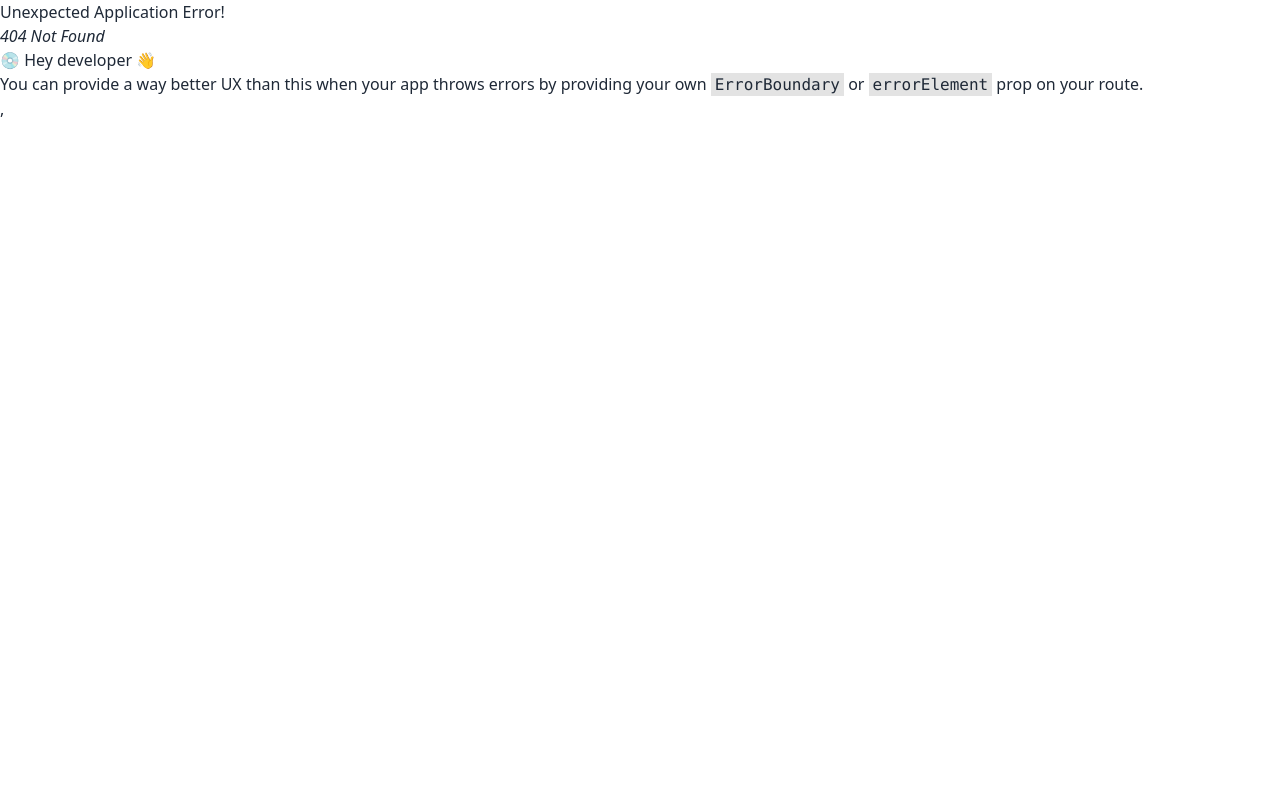
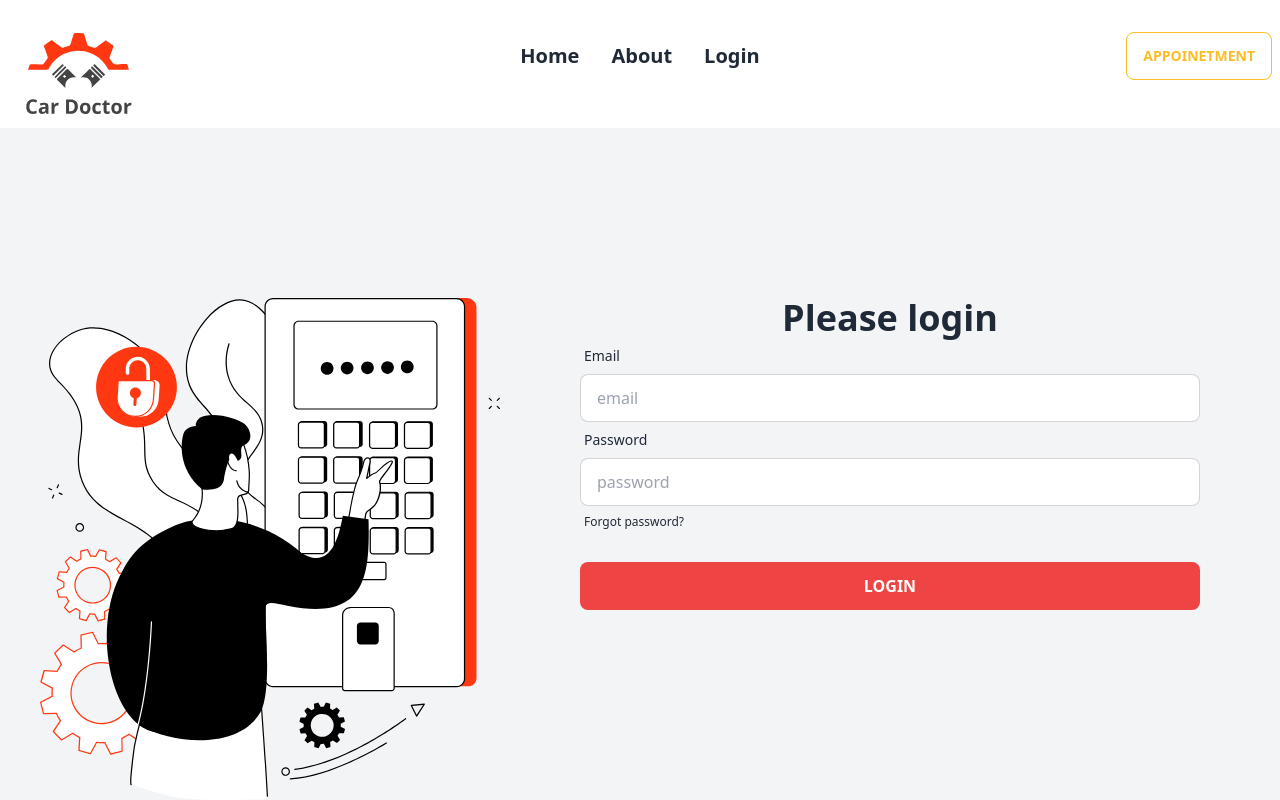
Before and after one commit to mdmasharafilhossain/car-shop-client, a React (Vite) app: page /login in a window 1280 px wide. Before the commit this address had no page. Shown: the top 800 px of the page. Built offline with nearby package versions, Linux system fonts and the light colour scheme.

Commit message:
login page added

```diff
--- a/package.json
+++ b/package.json
@@ -10,6 +10,7 @@
     "preview": "vite preview"
   },
   "dependencies": {
+    "firebase": "^10.5.2",
     "localforage": "^1.10.0",
     "match-sorter": "^6.3.1",
     "react": "^18.2.0",
--- /dev/null
+++ b/src/Pages/FireBase/FireBAse.js
@@ -0,0 +1,21 @@
+// Import the functions you need from the SDKs you need
+import { initializeApp } from "firebase/app";
+import { getAnalytics } from "firebase/analytics";
+// TODO: Add SDKs for Firebase products that you want to use
+// https://firebase.google.com/docs/web/setup#available-libraries
+
+// Your web app's Firebase configuration
+// For Firebase JS SDK v7.20.0 and later, measurementId is optional
+const firebaseConfig = {
+  apiKey: "AIzaSyDunrIuiXI8Ry85VdsI0RYQRjv0JG4oYcw",
+  authDomain: "car-shop-9bd07.firebaseapp.com",
+  projectId: "car-shop-9bd07",
+  storageBucket: "car-shop-9bd07.appspot.com",
+  messagingSenderId: "1062306490972",
+  appId: "1:1062306490972:web:42f6fe6e3ede5e85a95499",
+  measurementId: "G-GKM258CL4N"
+};
+
+// Initialize Firebase
+const app = initializeApp(firebaseConfig);
+export default app;
--- /dev/null
+++ b/src/Pages/Login/Login.jsx
@@ -0,0 +1,62 @@
+import logo from '../../assets/images/login/login.svg'
+const Login = () => {
+    const handleLogin = e => {
+        e.preventDefault();
+    }
+    return (
+        <div>
+            <div>
+                <div className="bg-gray-100 py-[150px]">
+                    <div className=" text-center  py-5 flex">
+                        <div className=' ml-10'>
+                         <img src={logo} alt="" />
+                        </div>
+                        <div className=" flex-1 w-1/2 px-20">
+                            <h2 className="text-4xl font-bold">Please login</h2>
+
+                            <form onSubmit={handleLogin} className="">
+                                <div className="form-control">
+                                    <label className="label">
+                                        <span className="label-text">Email</span>
+                                    </label>
+                                    <input type="email" placeholder="email" name="email" className="input input-bordered" required />
+                                </div>
+                                <div className="form-control">
+                                    <label className="label">
+                                        <span className="label-text">Password</span>
+                                    </label>
+                                    <input type="password" placeholder="password"
+                                        name="password" className="input input-bordered" required />
+                                    <label className="label">
+                                        <a href="#" className="label-text-alt link link-hover">Forgot password?</a>
+                                    </label>
+                                </div>
+                                <div className="form-control mt-6">
+                                    <button className="btn btn-primary bg-red-500 border-none font-bold text-white text-base hover:bg-red-700">Login</button>
+
+
+                                </div>
+                            </form>
+
+                            {/* <button onClick={hadleGoogleLogin} className="btn btn-primary bg-green-700 hover:bg-green-900 text-white">Google Login</button>
+{
+    errorMessage && <p className="text-sm font-bold text-red-700">{errorMessage}</p>
+}
+<p className="text-xl mt-10">New Here?Please <Link to="/register" className="font-bold text-green-600">Register</Link></p> */}
+                        </div>
+                    </div>
+
+
+
+
+
+
+
+
+                </div>
+            </div>
+        </div>
+    );
+};
+
+export default Login;
--- a/src/Pages/OrderCard/OrderCard.jsx
+++ b/src/Pages/OrderCard/OrderCard.jsx
@@ -42,8 +42,8 @@ const OrderCard = () => {
                 Swal.fire({
                     title: 'Done!',
                     text: 'Order Confirm',
-                    icon: 'error',
-                    confirmButtonText: 'Cool'
+                    icon: 'success',
+                    confirmButtonText: 'Ok'
                   })
             }
          })
--- a/src/Routes/Routes.jsx
+++ b/src/Routes/Routes.jsx
@@ -3,6 +3,7 @@ import MainLayout from "../LayOut/MainLayout";
 import Home from "../Pages/Home/Home/Home";
 
 import OrderCard from "../Pages/OrderCard/OrderCard";
+import Login from "../Pages/Login/Login";
 
 const router = createBrowserRouter([
     {
@@ -17,6 +18,10 @@ const router = createBrowserRouter([
           path:"/cheakout/:id",
           element: <OrderCard></OrderCard>,
           loader:({params})=>fetch(`http://localhost:5000/services/${params.id}`)
+        },
+        {
+          path:"/login",
+          element:<Login></Login>
         }
       ]
     },
--- a/src/Shared/NavBAr/Navbar.jsx
+++ b/src/Shared/NavBAr/Navbar.jsx
@@ -5,6 +5,7 @@ const Navbar = () => {
     const navLinks = <>
     <li><Link to="/" className="text-xl font-bold">Home</Link></li>
     <li><Link to="/about" className="text-xl font-bold">About</Link></li>
+    <li><Link to="/login" className="text-xl font-bold">Login</Link></li>
     </>
     return (
         <div>
```
Also changed, not shown: 1 other file (tests, documents, lock files or other folders).
